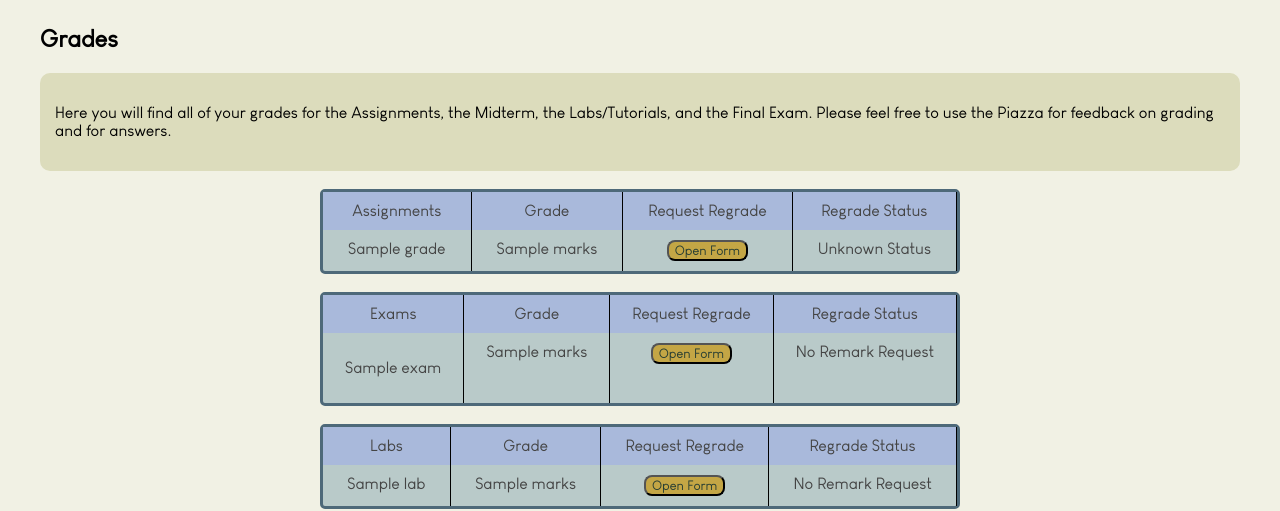
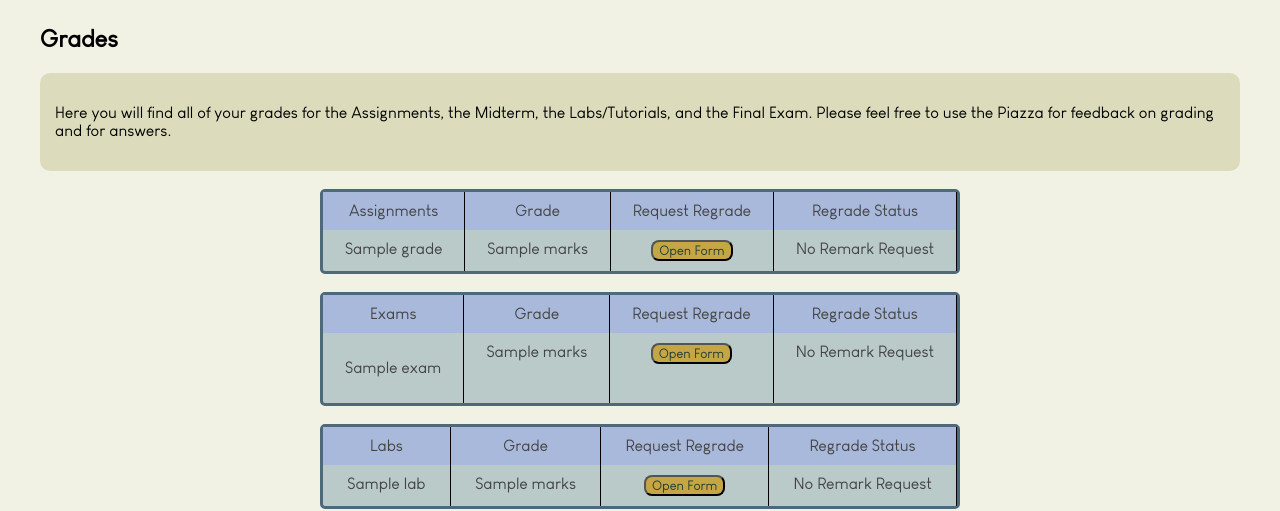
Before and after one commit to de3pti/cscb20coursewebsite, a Flask app: template templates/studentgrades.html in a window 1280 px wide. Shown: the part 185-696 px from the top of the page. Run offline with Flask 3, Linux system fonts and the light colour scheme; the template is opened without the code that fills it: values that come from a table or form of the project are taken from there, most other values are stand-ins (such as "Sample title", 1, 10 or a date in 2020).

```diff
--- a/templates/studentgrades.html
+++ b/templates/studentgrades.html
@@ -101,7 +101,7 @@
                                 {% elif grade['remark_status'] == 2 %}
                                     Approved
                                 {% else %}
-                                    Unknown Status
+                                    No Remark Request
                                 {% endif %}
                             </div>
                         </div>
@@ -147,9 +147,9 @@
                             <div class="cell">
                                 {% if exam['remark_status'] == 0 %}
                                     Pending
+                                {% elif exam['remark_status'] == 2 %}
+                                    Approved
                                 {% elif exam['remark_status'] == 1 %}
-                                    Approved
-                                {% elif exam['remark_status'] == 2 %}
                                     Declined
                                 {% else %}
                                     No Remark Request
@@ -197,9 +197,9 @@
                             <div class="cell">
                                 {% if lab['remark_status'] == 0 %}
                                     Pending
+                                {% elif lab['remark_status'] == 2 %}
+                                    Approved
                                 {% elif lab['remark_status'] == 1 %}
-                                    Approved
-                                {% elif lab['remark_status'] == 2 %}
                                     Declined
                                 {% else %}
                                     No Remark Request
```
Also changed, not shown: instance/assignment3.db, 1 other file.
